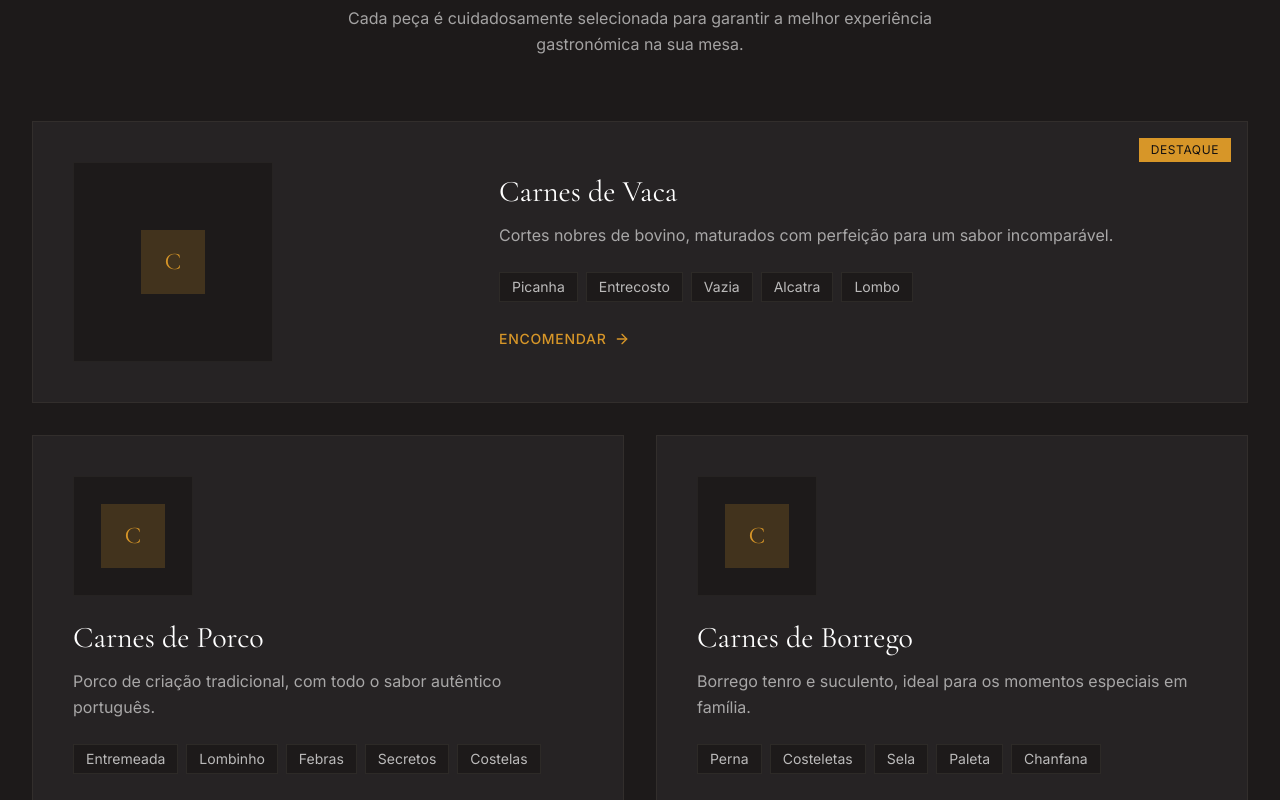
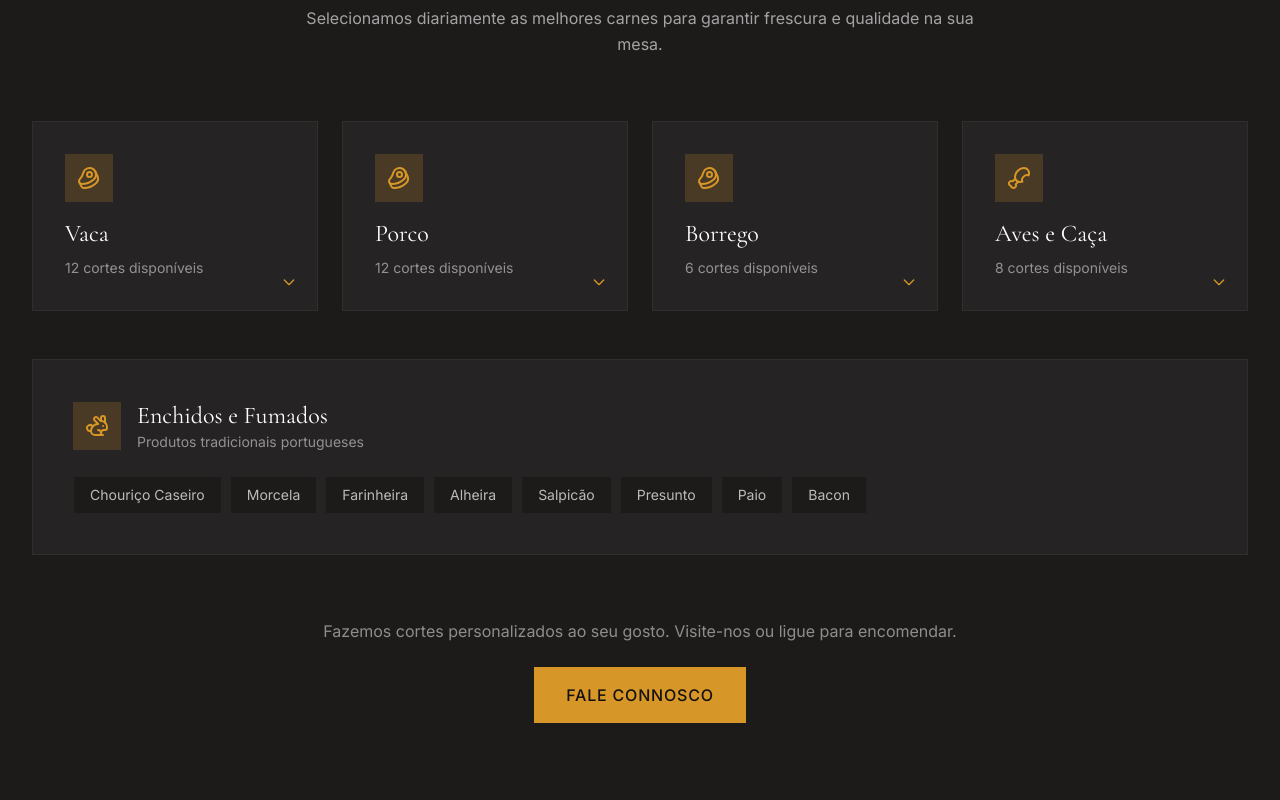
Before and after one commit to AndAlmCode/talho-website, a Next.js app: page / in a window 1280 px wide. Shown: the part 2520-3320 px from the top of the page. Built offline with nearby package versions, Linux system fonts and the light colour scheme.

Commit message:
feat: enhance product section with detailed meat cuts and improved UX
Add detailed Portuguese meat cuts, visual categorization, and appealing cards.

Co-authored-by: André Almeida <113728419+AndAlmCode@users.noreply.github.com>

```diff
--- a/components/products.tsx
+++ b/components/products.tsx
@@ -1,43 +1,97 @@
 "use client"
 
 import { useEffect, useRef, useState } from "react"
-import { ArrowRight } from "lucide-react"
+import { ArrowRight, Beef, Drumstick, Rabbit } from "lucide-react"
 import Link from "next/link"
 
-const products = [
+const categories = [
   {
-    id: 1,
-    name: "Carnes de Vaca",
-    description: "Cortes nobres de bovino, maturados com perfeição para um sabor incomparável.",
-    items: ["Picanha", "Entrecosto", "Vazia", "Alcatra", "Lombo"],
-    featured: true,
+    id: "vaca",
+    name: "Vaca",
+    icon: Beef,
+    description: "Cortes nobres de bovino nacional, maturados para máximo sabor.",
+    cuts: [
+      { name: "Picanha", popular: true },
+      { name: "Vazia" },
+      { name: "Alcatra" },
+      { name: "Acém" },
+      { name: "Lombo" },
+      { name: "Entrecosto" },
+      { name: "Bife do Lombo" },
+      { name: "Bife da Vazia" },
+      { name: "Carne Picada" },
+      { name: "Jarrete" },
+      { name: "Rabada" },
+      { name: "Cachaço" },
+    ],
   },
   {
-    id: 2,
-    name: "Carnes de Porco",
-    description: "Porco de criação tradicional, com todo o sabor autêntico português.",
-    items: ["Entremeada", "Lombinho", "Febras", "Secretos", "Costelas"],
-    featured: false,
+    id: "porco",
+    name: "Porco",
+    icon: Beef,
+    description: "Porco de criação tradicional portuguesa, com sabor autêntico.",
+    cuts: [
+      { name: "Entremeada", popular: true },
+      { name: "Febras" },
+      { name: "Lombinho" },
+      { name: "Secretos" },
+      { name: "Costeletas" },
+      { name: "Rojões" },
+      { name: "Entrecosto" },
+      { name: "Carne Picada" },
+      { name: "Pernil" },
+      { name: "Pá" },
+      { name: "Toucinho" },
+      { name: "Orelha" },
+    ],
   },
   {
-    id: 3,
-    name: "Carnes de Borrego",
-    description: "Borrego tenro e suculento, ideal para os momentos especiais em família.",
-    items: ["Perna", "Costeletas", "Sela", "Paleta", "Chanfana"],
-    featured: false,
+    id: "borrego",
+    name: "Borrego",
+    icon: Beef,
+    description: "Borrego tenro, ideal para assados e momentos especiais.",
+    cuts: [
+      { name: "Perna", popular: true },
+      { name: "Costeletas" },
+      { name: "Paleta" },
+      { name: "Sela" },
+      { name: "Cabrito" },
+      { name: "Chanfana" },
+    ],
   },
   {
-    id: 4,
-    name: "Aves & Especialidades",
+    id: "aves",
+    name: "Aves e Caça",
+    icon: Drumstick,
     description: "Frango do campo, peru e outras aves de qualidade superior.",
-    items: ["Frango Campo", "Peru", "Pato", "Codorniz", "Coelho"],
-    featured: false,
+    cuts: [
+      { name: "Frango do Campo", popular: true },
+      { name: "Peito de Frango" },
+      { name: "Coxas de Frango" },
+      { name: "Asas de Frango" },
+      { name: "Peru" },
+      { name: "Pato" },
+      { name: "Coelho", popular: true },
+      { name: "Codorniz" },
+    ],
   },
+]
+
+const specialties = [
+  "Chouriço Caseiro",
+  "Morcela",
+  "Farinheira",
+  "Alheira",
+  "Salpicão",
+  "Presunto",
+  "Paio",
+  "Bacon",
 ]
 
 export function Products() {
   const sectionRef = useRef<HTMLDivElement>(null)
   const [isVisible, setIsVisible] = useState(false)
+  const [activeCategory, setActiveCategory] = useState<string | null>(null)
 
   useEffect(() => {
     const observer = new IntersectionObserver(
@@ -77,7 +131,7 @@ export function Products() {
               isVisible ? "opacity-100 translate-y-0" : "opacity-0 translate-y-4"
             }`}
           >
-            Seleção Premium de Carnes
+            Carnes Frescas de Qualidade
           </h2>
           <div className="w-16 h-0.5 bg-primary mx-auto mb-6" />
           <p
@@ -85,84 +139,163 @@ export function Products() {
               isVisible ? "opacity-100 translate-y-0" : "opacity-0 translate-y-4"
             }`}
           >
-            Cada peça é cuidadosamente selecionada para garantir a melhor experiência
-            gastronómica na sua mesa.
+            Selecionamos diariamente as melhores carnes para garantir frescura e qualidade na sua mesa.
           </p>
         </div>
 
-        {/* Products Grid */}
-        <div className="grid md:grid-cols-2 gap-6 lg:gap-8">
-          {products.map((product, index) => (
-            <div
-              key={product.id}
-              className={`group relative bg-card border border-border/50 p-8 lg:p-10 transition-all duration-700 hover:border-primary/50 ${
-                isVisible ? "opacity-100 translate-y-0" : "opacity-0 translate-y-8"
-              } ${product.featured ? "md:col-span-2" : ""}`}
-              style={{ transitionDelay: `${300 + index * 100}ms` }}
-            >
-              {/* Featured Badge */}
-              {product.featured && (
-                <div className="absolute top-4 right-4 bg-primary text-primary-foreground px-3 py-1 text-xs uppercase tracking-wider">
-                  Destaque
-                </div>
-              )}
+        {/* Category Cards */}
+        <div className="grid sm:grid-cols-2 lg:grid-cols-4 gap-4 lg:gap-6 mb-12">
+          {categories.map((category, index) => {
+            const Icon = category.icon
+            const isActive = activeCategory === category.id
 
-              <div className={`${product.featured ? "md:flex md:items-center md:gap-12" : ""}`}>
-                {/* Product Icon/Visual */}
-                <div className={`mb-6 ${product.featured ? "md:mb-0 md:w-1/3" : ""}`}>
-                  <div className={`aspect-square bg-background border border-border/30 flex items-center justify-center ${product.featured ? "max-w-[200px]" : "max-w-[120px]"}`}>
-                    <div className="w-16 h-16 bg-primary/20 flex items-center justify-center">
-                      <span className="font-serif text-2xl text-primary">{product.name.charAt(0)}</span>
-                    </div>
-                  </div>
+            return (
+              <button
+                key={category.id}
+                onClick={() => setActiveCategory(isActive ? null : category.id)}
+                className={`group relative text-left p-6 lg:p-8 border transition-all duration-500 ${
+                  isVisible ? "opacity-100 translate-y-0" : "opacity-0 translate-y-8"
+                } ${
+                  isActive
+                    ? "bg-primary border-primary"
+                    : "bg-card border-border/50 hover:border-primary/50"
+                }`}
+                style={{ transitionDelay: `${300 + index * 100}ms` }}
+              >
+                {/* Icon */}
+                <div className={`w-12 h-12 flex items-center justify-center mb-4 transition-colors ${
+                  isActive ? "bg-white/20" : "bg-primary/20"
+                }`}>
+                  <Icon className={`w-6 h-6 ${isActive ? "text-white" : "text-primary"}`} />
                 </div>
 
-                {/* Product Info */}
-                <div className={product.featured ? "md:flex-1" : ""}>
-                  <h3 className="font-serif text-2xl lg:text-3xl text-white mb-3 group-hover:text-primary transition-colors">
-                    {product.name}
-                  </h3>
-                  <p className="text-white/60 mb-6 leading-relaxed">
-                    {product.description}
-                  </p>
+                {/* Name */}
+                <h3 className={`font-serif text-xl lg:text-2xl mb-2 transition-colors ${
+                  isActive ? "text-white" : "text-white group-hover:text-primary"
+                }`}>
+                  {category.name}
+                </h3>
 
-                  {/* Items List */}
-                  <div className="flex flex-wrap gap-2 mb-6">
-                    {product.items.map((item) => (
-                      <span
-                        key={item}
-                        className="px-3 py-1 bg-background text-sm text-white/70 border border-border/50"
-                      >
-                        {item}
-                      </span>
-                    ))}
+                {/* Count */}
+                <p className={`text-sm transition-colors ${
+                  isActive ? "text-white/80" : "text-white/50"
+                }`}>
+                  {category.cuts.length} cortes disponíveis
+                </p>
+
+                {/* Expand indicator */}
+                <div className={`absolute bottom-4 right-4 w-6 h-6 flex items-center justify-center transition-transform duration-300 ${
+                  isActive ? "rotate-180" : ""
+                }`}>
+                  <svg
+                    className={`w-4 h-4 ${isActive ? "text-white" : "text-primary"}`}
+                    fill="none"
+                    viewBox="0 0 24 24"
+                    stroke="currentColor"
+                  >
+                    <path strokeLinecap="round" strokeLinejoin="round" strokeWidth={2} d="M19 9l-7 7-7-7" />
+                  </svg>
+                </div>
+              </button>
+            )
+          })}
+        </div>
+
+        {/* Expanded Category Details */}
+        {activeCategory && (
+          <div className="mb-12 animate-fade-in">
+            {categories.filter(c => c.id === activeCategory).map((category) => (
+              <div
+                key={category.id}
+                className="bg-card border border-border/50 p-6 lg:p-10"
+              >
+                <div className="flex flex-col md:flex-row md:items-start md:justify-between gap-6 mb-8">
+                  <div>
+                    <h3 className="font-serif text-2xl lg:text-3xl text-white mb-2">
+                      {category.name}
+                    </h3>
+                    <p className="text-white/60 max-w-xl">
+                      {category.description}
+                    </p>
                   </div>
-
-                  {/* Link */}
                   <Link
                     href="#contacto"
-                    className="inline-flex items-center gap-2 text-primary font-medium uppercase tracking-wider text-sm hover:gap-3 transition-all group/link"
+                    className="inline-flex items-center justify-center gap-2 px-6 py-3 bg-primary text-primary-foreground font-medium uppercase tracking-wider text-sm hover:bg-primary/80 transition-all whitespace-nowrap"
                   >
                     Encomendar
-                    <ArrowRight className="w-4 h-4 transition-transform group-hover/link:translate-x-1" />
+                    <ArrowRight className="w-4 h-4" />
                   </Link>
                 </div>
+
+                {/* Cuts Grid */}
+                <div className="grid grid-cols-2 sm:grid-cols-3 md:grid-cols-4 lg:grid-cols-6 gap-3">
+                  {category.cuts.map((cut) => (
+                    <div
+                      key={cut.name}
+                      className={`relative px-4 py-3 text-center border transition-all hover:border-primary/50 ${
+                        cut.popular
+                          ? "bg-primary/10 border-primary/30"
+                          : "bg-background border-border/30"
+                      }`}
+                    >
+                      {cut.popular && (
+                        <span className="absolute -top-2 left-1/2 -translate-x-1/2 bg-primary text-primary-foreground text-[10px] uppercase tracking-wider px-2 py-0.5">
+                          Popular
+                        </span>
+                      )}
+                      <span className={`text-sm ${cut.popular ? "text-white font-medium" : "text-white/80"}`}>
+                        {cut.name}
+                      </span>
+                    </div>
+                  ))}
+                </div>
               </div>
+            ))}
+          </div>
+        )}
 
-              {/* Hover Border Effect */}
-              <div className="absolute bottom-0 left-0 w-full h-0.5 bg-primary scale-x-0 group-hover:scale-x-100 transition-transform origin-left duration-500" />
+        {/* Specialties Section */}
+        <div
+          className={`bg-card border border-border/50 p-6 lg:p-10 transition-all duration-700 delay-700 ${
+            isVisible ? "opacity-100 translate-y-0" : "opacity-0 translate-y-8"
+          }`}
+        >
+          <div className="flex flex-col md:flex-row md:items-center md:justify-between gap-6 mb-6">
+            <div className="flex items-center gap-4">
+              <div className="w-12 h-12 bg-primary/20 flex items-center justify-center">
+                <Rabbit className="w-6 h-6 text-primary" />
+              </div>
+              <div>
+                <h3 className="font-serif text-xl lg:text-2xl text-white">
+                  Enchidos e Fumados
+                </h3>
+                <p className="text-white/50 text-sm">
+                  Produtos tradicionais portugueses
+                </p>
+              </div>
             </div>
-          ))}
+          </div>
+
+          <div className="flex flex-wrap gap-2">
+            {specialties.map((item) => (
+              <span
+                key={item}
+                className="px-4 py-2 bg-background text-sm text-white/70 border border-border/30 hover:border-primary/50 hover:text-white transition-all cursor-default"
+              >
+                {item}
+              </span>
+            ))}
+          </div>
         </div>
 
         {/* Bottom CTA */}
         <div
-          className={`text-center mt-16 transition-all duration-700 delay-700 ${
+          className={`text-center mt-16 transition-all duration-700 delay-[800ms] ${
             isVisible ? "opacity-100 translate-y-0" : "opacity-0 translate-y-4"
           }`}
         >
           <p className="text-white/50 mb-6">
-            Não encontrou o que procura? Temos muito mais em loja.
+            Fazemos cortes personalizados ao seu gosto. Visite-nos ou ligue para encomendar.
           </p>
           <Link
             href="#contacto"
```
